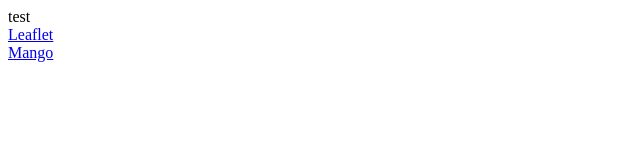
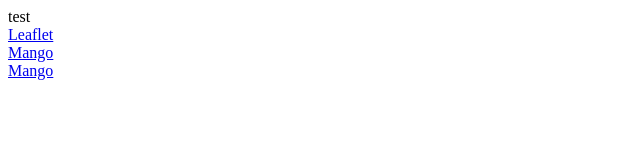
Before and after one commit to talesoflamps/talesoflamps.github.io-, a plain HTML site: page index.html in a window 1280 px wide. Shown: the full height of the page, 0-640 px from the left. Drawn offline with Linux system fonts and the light colour scheme.

Commit message:
Update index.html

```diff
--- a/index.html
+++ b/index.html
@@ -7,4 +7,4 @@
     <title>University of Aberdeen administration Website</title>
 </head>
 <header>test</header>
-<body><a href="/webgis">Leaflet</a><br><a href="/mango">Mango</a></body>
+<body><a href="/webgis">Leaflet</a><br><a href="/mango">Mango</a></body><br><a href="/arcgis">Mango</a></body>
```
